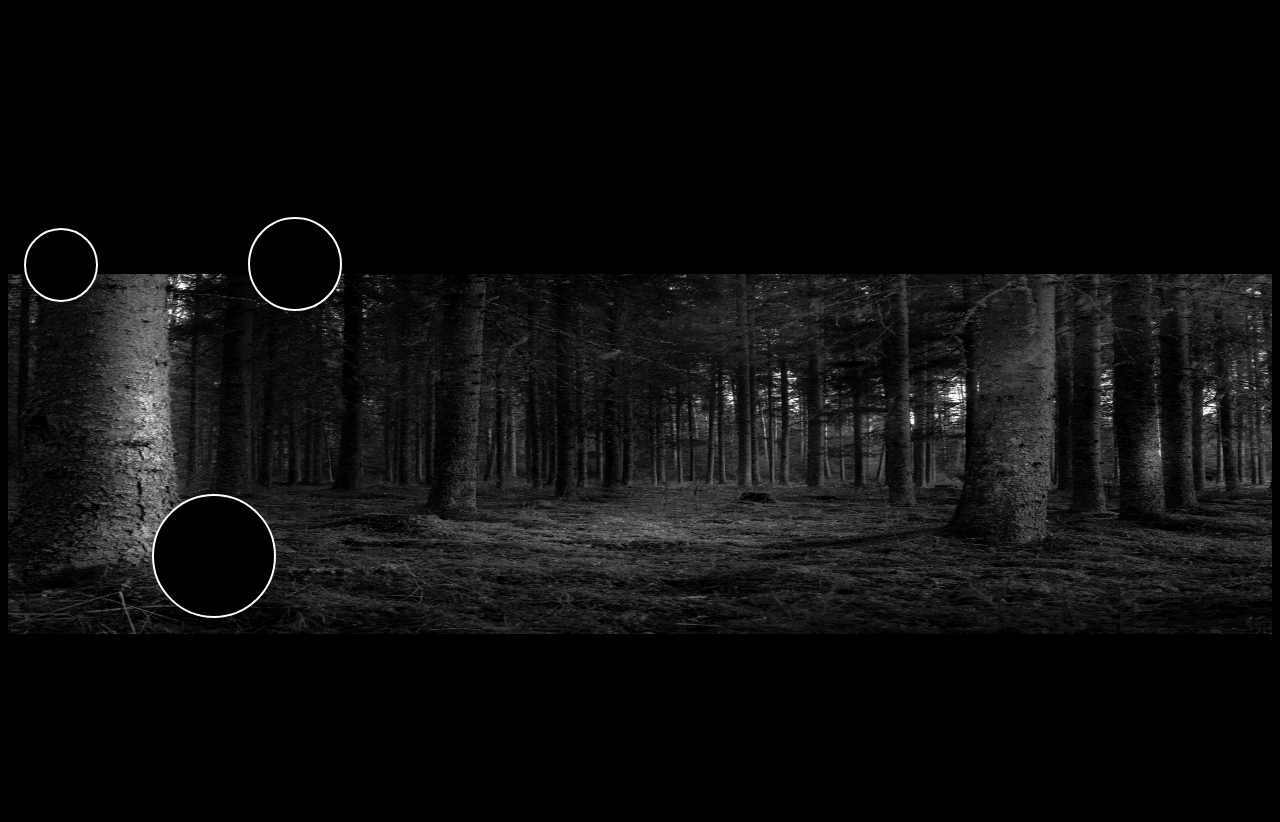
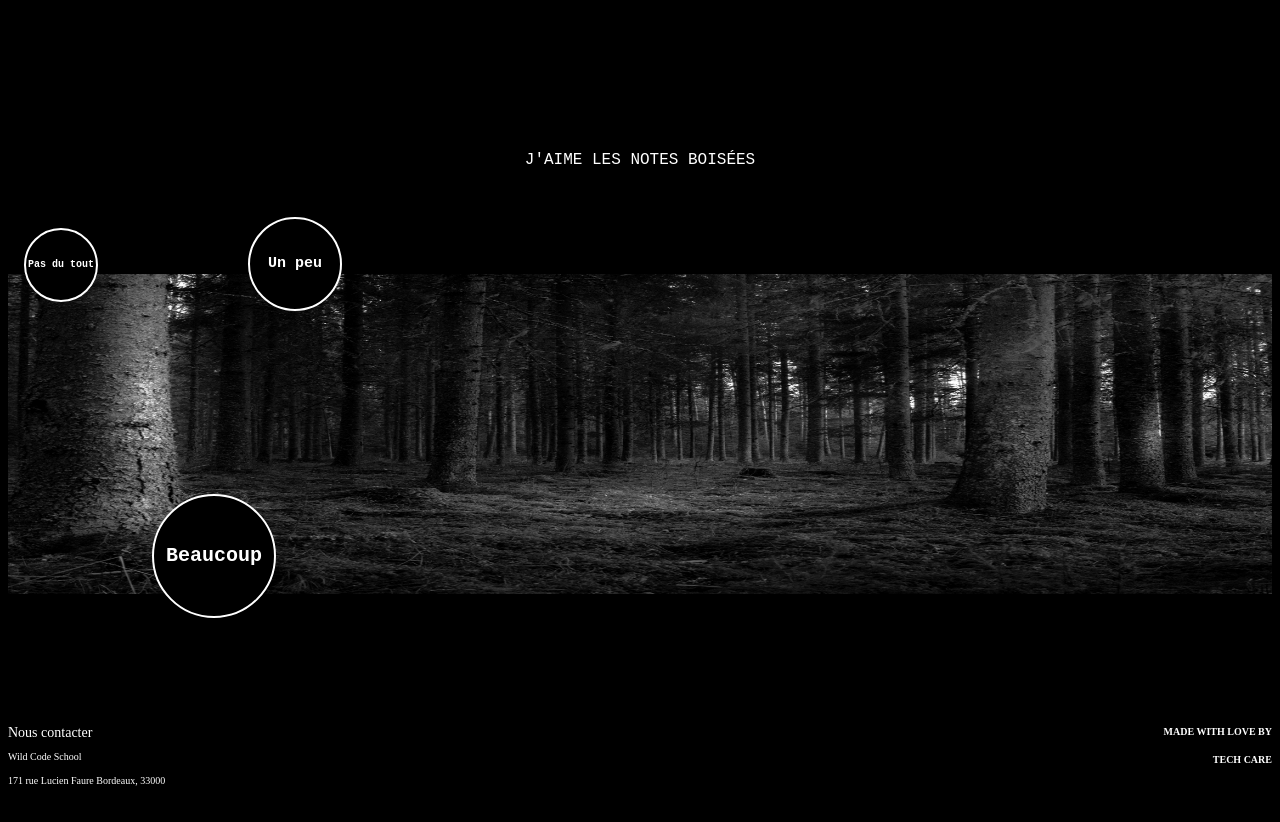
Before and after one commit to WildCodeSchool/tech-care, a React (Vite) app in the folder js/frontend/: page /wooded in a window 1280 px wide. Shown: the top 822 px of the page. Built offline with nearby package versions, Linux system fonts and the light colour scheme.

Commit message:
footer done

```diff
--- a/js/frontend/src/components/Footer.jsx
+++ b/js/frontend/src/components/Footer.jsx
@@ -4,13 +4,13 @@ function Footer() {
   return (
     <div className="footer-container">
       <div className="left-text">
-        <h2>Nous contacter</h2>
-        <p>Wild Code School</p>
-        <p>171 rue Lucien Faure Bordeaux, 33000</p>
+        <p className="p1">Nous contacter</p>
+        <p className="p2">Wild Code School</p>
+        <p className="p3">171 rue Lucien Faure Bordeaux, 33000</p>
       </div>
       <div className="right-text">
-        <h2>MADE WITH LOVE BY</h2>
-        <h2>TECH CARE</h2>
+        <h2 className="h21">MADE WITH LOVE BY</h2>
+        <h2 className="h22">TECH CARE</h2>
       </div>
     </div>
   );
--- a/js/frontend/src/components/footer.css
+++ b/js/frontend/src/components/footer.css
@@ -1,4 +1,43 @@
-/* .footer-container {
+.footer-container {
+  position: relative;
+  display: grid;
+  grid-template-rows: 1fr;
+  z-index: 4;
+  color: white;
+  height: 8vh;
+}
+.left-text {
+  margin-top: 20px;
+  display: grid;
+  grid-template-columns: 1fr;
+  grid-template-rows: 1fr 1fr 1fr;
+  justify-self: start;
+  font-size: 10px;
+}
+.p1 {
+  font-size: 14px;
+}
+
+.p2,
+.p3 {
+  font-size: 10px;
+}
+
+.p1,
+.p2,
+.p3 {
+  margin-top: -20px;
+}
+
+.right-text {
   position: absolute;
-  background-color: aqua;
-} */
+  display: grid;
+  grid-template-columns: 1fr;
+  grid-template-rows: 1fr 1fr;
+  justify-self: end;
+}
+.h21,
+.h22 {
+  font-size: 10px;
+  justify-self: end;
+}
--- a/js/frontend/src/components/question.css
+++ b/js/frontend/src/components/question.css
@@ -2,7 +2,7 @@
   background-color: black;
   position: relative;
   width: 100%;
-  height: 100vh;
+  height: 80vh;
   padding-top: 70px;
 }
 .question {
@@ -11,16 +11,18 @@
   font-weight: 100;
   font-size: 16px;
   z-index: 2;
+  color: white;
 }
 .img {
   width: 100%;
-  height: 45vh;
+  height: 40vh;
   position: absolute;
   padding-top: 80px;
   filter: brightness(2);
   z-index: 0;
 }
 .reponses {
+  color: white;
   display: flex;
   position: relative;
   z-index: 1;
--- a/js/frontend/src/pages/Aromatic.jsx
+++ b/js/frontend/src/pages/Aromatic.jsx
@@ -1,11 +1,15 @@
 import Question from "../components/Question";
 import Foret from "../assets/Foret.png";
+import Footer from "../components/Footer";
 
 function Aromatic() {
   return (
-    <div>
-      <Question questionTitle="J'AIME LES NOTES ?" imgSource={Foret} />
-    </div>
+    <>
+      <div>
+        <Question questionTitle="J'AIME LES NOTES ?" imgSource={Foret} />
+      </div>
+      <Footer />
+    </>
   );
 }
 
--- a/js/frontend/src/pages/Fern.jsx
+++ b/js/frontend/src/pages/Fern.jsx
@@ -1,11 +1,15 @@
 import Question from "../components/Question";
 import Group from "../assets/Group.png";
+import Footer from "../components/Footer";
 
 function Aromatic() {
   return (
-    <div>
-      <Question questionTitle="J'AIME LES NOTES FOUGERES" imgSource={Group} />
-    </div>
+    <>
+      <div>
+        <Question questionTitle="J'AIME LES NOTES FOUGERES" imgSource={Group} />
+      </div>
+      <Footer />
+    </>
   );
 }
 
--- a/js/frontend/src/pages/Flowery.jsx
+++ b/js/frontend/src/pages/Flowery.jsx
@@ -1,11 +1,15 @@
 import Question from "../components/Question";
 import Rose from "../assets/Rose.png";
+import Footer from "../components/Footer";
 
 function Flowery() {
   return (
-    <div>
-      <Question questionTitle="J'AIME LES NOTES FLORALES" imgSource={Rose} />
-    </div>
+    <>
+      <div>
+        <Question questionTitle="J'AIME LES NOTES FLORALES" imgSource={Rose} />
+      </div>
+      <Footer />
+    </>
   );
 }
 
--- a/js/frontend/src/pages/Fruity.jsx
+++ b/js/frontend/src/pages/Fruity.jsx
@@ -1,11 +1,15 @@
 import Question from "../components/Question";
 import Fruit from "../assets/Fruit.png";
+import Footer from "../components/Footer";
 
 function Fruity() {
   return (
-    <div>
-      <Question questionTitle="J'AIME LES NOTES FRUITÉES" imgSource={Fruit} />
-    </div>
+    <>
+      <div>
+        <Question questionTitle="J'AIME LES NOTES FRUITÉES" imgSource={Fruit} />
+      </div>
+      <Footer />
+    </>
   );
 }
 
--- a/js/frontend/src/pages/Oriental.jsx
+++ b/js/frontend/src/pages/Oriental.jsx
@@ -1,11 +1,15 @@
 import Question from "../components/Question";
 import Epice from "../assets/Epice.png";
+import Footer from "../components/Footer";
 
 function Oriental() {
   return (
-    <div>
-      <Question questionTitle="J'AIME LES NOTES ÉPICÉES" imgSource={Epice} />
-    </div>
+    <>
+      <div>
+        <Question questionTitle="J'AIME LES NOTES ÉPICÉES" imgSource={Epice} />
+      </div>
+      <Footer />
+    </>
   );
 }
 
--- a/js/frontend/src/pages/Wooded.jsx
+++ b/js/frontend/src/pages/Wooded.jsx
@@ -1,11 +1,15 @@
 import Question from "../components/Question";
 import Foret from "../assets/Foret.png";
+import Footer from "../components/Footer";
 
 function Wooded() {
   return (
-    <div>
-      <Question questionTitle="J'AIME LES NOTES BOISÉES" imgSource={Foret} />
-    </div>
+    <>
+      <div>
+        <Question questionTitle="J'AIME LES NOTES BOISÉES" imgSource={Foret} />
+      </div>
+      <Footer />
+    </>
   );
 }
 
```
Also changed, not shown: js/frontend/src/pages/Citrus.jsx (+6 -7 lines).
